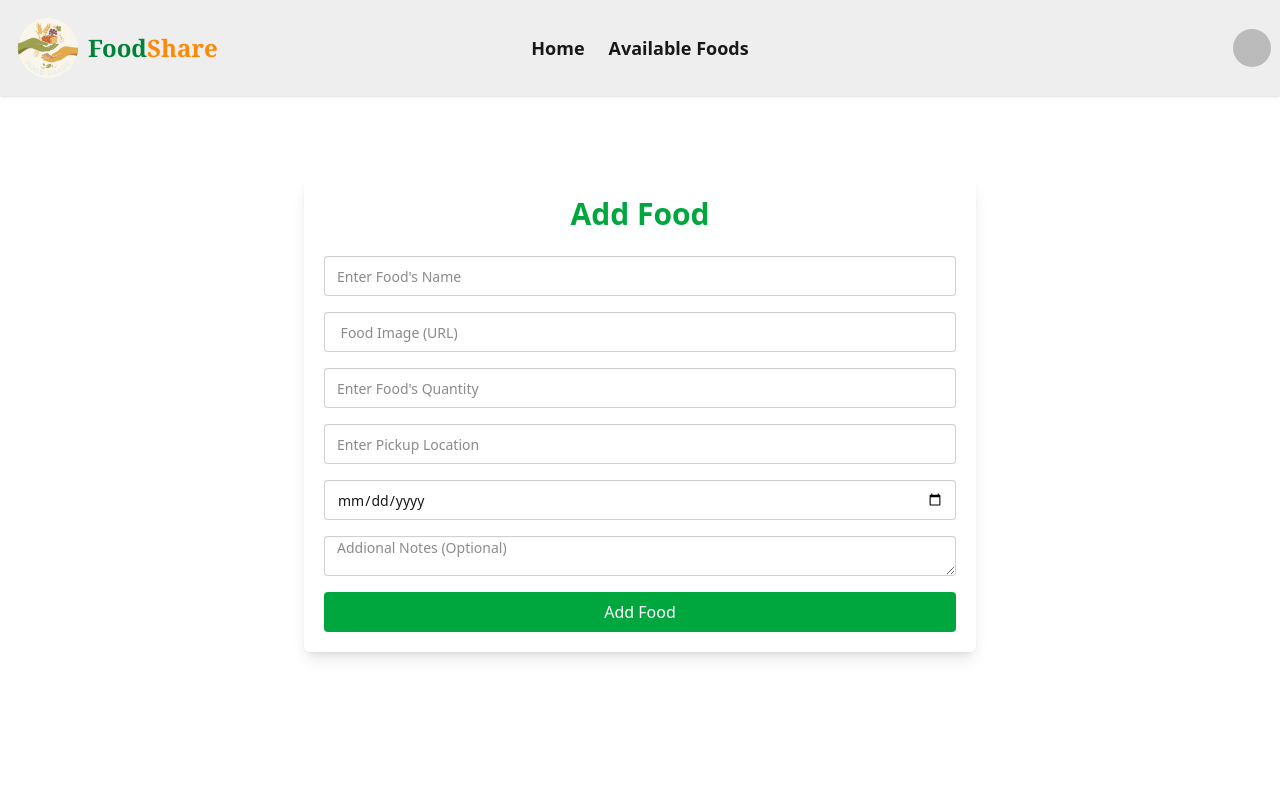
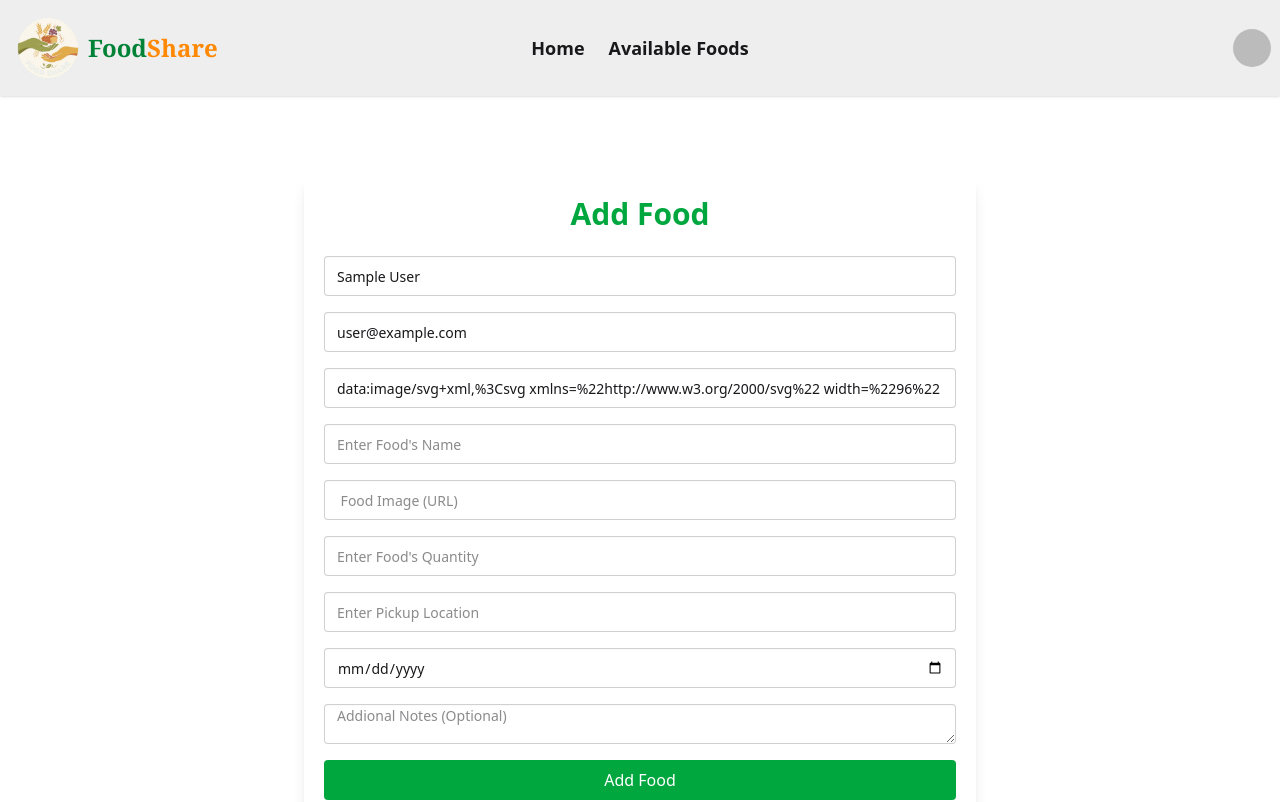
Before and after one commit to SiddiqurRahmanBD/assignment-10-client, a React (Vite) app: page /add-food in a window 1280 px wide. Shown: the top 802 px of the page. Built offline with nearby package versions, Linux system fonts and the light colour scheme; no server answers; sample sign-in values are in the browser's storage.

Commit message:
Added Auto-filled data

```diff
--- a/src/Components/FoodDetailsCard.jsx
+++ b/src/Components/FoodDetailsCard.jsx
@@ -22,6 +22,7 @@ const FoodDetailsCard = ({ detail }) => {
     expireDate,
     additionalNotes,
     food_status,
+    status
   } = detail;
 
   const handleRequestFood = (e) => {
@@ -69,9 +70,15 @@ const FoodDetailsCard = ({ detail }) => {
             className="w-full h-70 md:h-100 object-cover rounded-t-xl"
           />
           <div className="absolute left-5 top-5">
-            <h1 className=" bg-green-800 rounded-2xl py-2 px-3 font-semibold text-white">
-              {food_status}
-            </h1>
+            {status ? (
+              <h1 className=" bg-green-800 rounded-2xl py-2 px-3 font-semibold text-white">
+                {status}
+              </h1>
+            ) : (
+              <h1 className=" bg-green-800 rounded-2xl py-2 px-3 font-semibold text-white">
+                {food_status}
+              </h1>
+            )}
           </div>
         </figure>
 
@@ -102,14 +109,14 @@ const FoodDetailsCard = ({ detail }) => {
           <div className="md:flex justify-between items-center">
             <p className="flex gap-2">
               <strong className="flex items-center">
-                <CiLocationOn size={20} color="red" /> Pickup Location:
+                <CiLocationOn size={20} color="red" />
               </strong>
               {pickupLocation}
             </p>
 
             <p className="flex gap-2">
               <strong className="flex items-center">
-                <CgCalendarDates size={20} color="green" /> Expires on:
+                <CgCalendarDates size={20} color="green" />
               </strong>{" "}
               {expireDate}
             </p>
@@ -118,7 +125,7 @@ const FoodDetailsCard = ({ detail }) => {
           {additionalNotes && (
             <p className="mt-5 md:mt-10 flex gap-2">
               <strong className="flex items-center">
-                <CgNotes size={20} color="green" /> Notes:
+                <CgNotes size={20} color="green" />
               </strong>{" "}
               {additionalNotes}
             </p>
--- a/src/Components/HomeCard.jsx
+++ b/src/Components/HomeCard.jsx
@@ -3,13 +3,13 @@ import React, { useEffect, useState } from "react";
 import Card from "./Card";
 import { Link } from "react-router";
 import AOS from "aos";
-import "aos/dist/aos.css"; // <-- MUST import this
+import "aos/dist/aos.css";
 
 const HomeCard = () => {
   const [foods, setFoods] = useState([]);
 
   useEffect(() => {
-    AOS.init({ duration: 800 }); // <-- MUST initialize AOS
+    AOS.init({ duration: 800 });
     AOS.refresh();
 
     axios
@@ -34,7 +34,7 @@ const HomeCard = () => {
 
       <div
         className="grid grid-cols-1 md:grid-cols-2 lg:grid-cols-3 gap-5"
-        data-aos="fade-up" // <-- animate cards container
+        data-aos="fade-up"
       >
         {foods.map((food) => (
           <Card key={food._id} food={food} />
--- a/src/Pages/AddFood.jsx
+++ b/src/Pages/AddFood.jsx
@@ -26,7 +26,7 @@ const AddFood = () => {
       pickupLocation,
       expireDate,
       additionalNotes: notes,
-      food_status: "Available", // default
+      food_status: "Available",
       donatorName: user.displayName,
       donatorEmail: user.email,
       donatorImage: user.photoURL,
@@ -57,8 +57,30 @@ const AddFood = () => {
       </h2>
 
       <form onSubmit={handleAddFood} className="space-y-4">
-        {/* Food Name */}
-        {/* <label className="block mb-2">Food Name</label> */}
+        <input
+          type="text"
+          name="donatorName"
+          defaultValue={user?.displayName}
+          readOnly
+          className="input input-bordered w-full"
+        />
+
+        <input
+          type="email"
+          name="donatorEmail"
+          defaultValue={user?.email}
+          readOnly
+          className="input input-bordered w-full"
+        />
+
+        <input
+          type="text"
+          name="donatorImage"
+          defaultValue={user?.photoURL}
+          readOnly
+          className="input input-bordered w-full"
+        />
+
         <input
           type="text"
           name="foodName"
@@ -67,8 +89,6 @@ const AddFood = () => {
           className="input input-bordered w-full"
         />
 
-        {/* Food Image */}
-        {/* <label className="block mb-2">Food Image</label> */}
         <input
           type="text"
           name="foodImage"
@@ -77,8 +97,6 @@ const AddFood = () => {
           className="input input-bordered w-full"
         />
 
-        {/* Quantity */}
-        {/* <label className="block mb-2">Food Quantity</label> */}
         <input
           type="number"
           name="quantity"
@@ -90,8 +108,6 @@ const AddFood = () => {
           className="input input-bordered w-full"
         />
 
-        {/* Pickup Location */}
-        {/* <label className="block mb-2">Pickup Location</label> */}
         <input
           type="text"
           name="pickupLocation"
@@ -100,8 +116,6 @@ const AddFood = () => {
           className="input input-bordered w-full"
         />
 
-        {/* Expire Date */}
-        {/* <label className="block mb-2">Expire Date</label> */}
         <input
           type="date"
           name="expireDate"
@@ -109,8 +123,6 @@ const AddFood = () => {
           className="input input-bordered w-full"
         />
 
-        {/* Notes */}
-        {/* <label className="block mb-2">Additional Notes</label> */}
         <textarea
           name="notes"
           rows="5"
```
